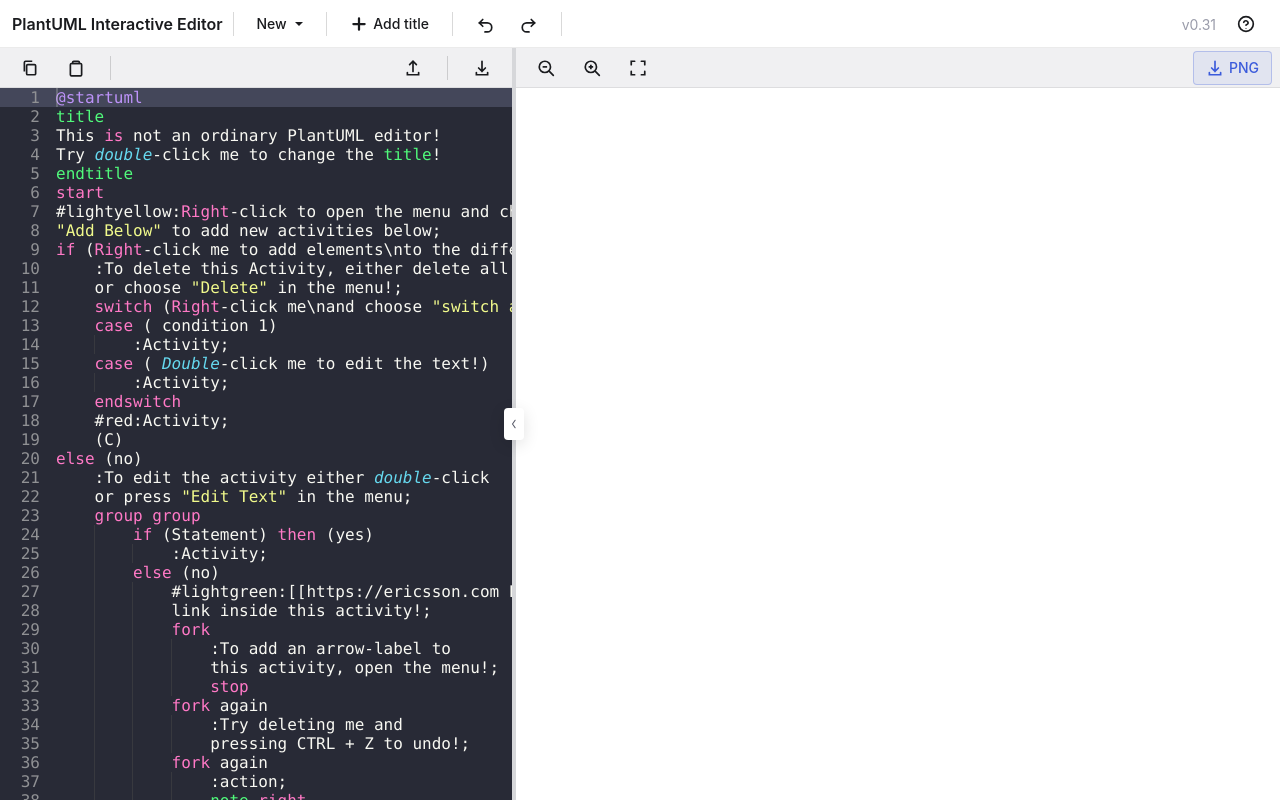
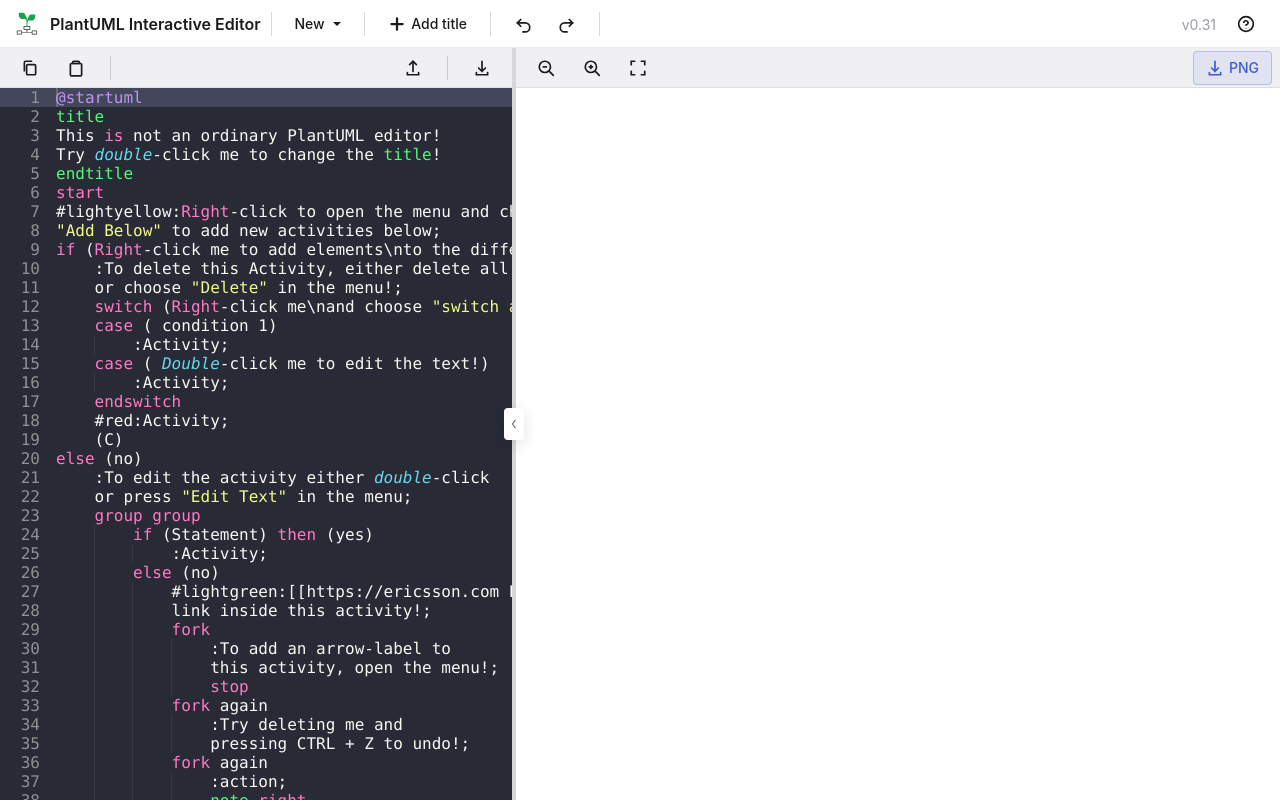
Before and after one commit to Ericsson/PlantUML-Interactive-Editor, a Flask app: page / in a window 1280 px wide. Run offline with Flask 3, Linux system fonts and the light colour scheme; data that the repository does not hold is empty; some libraries are stand-ins or nearby versions.

Commit message:
Add app icon to header, left of title

```diff
--- a/src/plantuml_gui/static/css/toolbars.css
+++ b/src/plantuml_gui/static/css/toolbars.css
@@ -26,6 +26,14 @@
     align-items: center;
     padding: 0 8px;
     gap: 2px;
+}
+
+/* ===== App Icon ===== */
+.app-icon {
+    width: 30px;
+    height: 30px;
+    margin-right: 8px;
+    flex-shrink: 0;
 }
 
 /* ===== App Name ===== */
--- a/src/plantuml_gui/templates/index.html
+++ b/src/plantuml_gui/templates/index.html
@@ -64,6 +64,7 @@ SOFTWARE.
   <div class="app-shell">
     <!-- Global Bar -->
     <div class="global-bar">
+      <img src="static/favicon.svg" alt="" class="app-icon">
       <span class="app-name">PlantUML Interactive Editor</span>
       <span class="toolbar-sep"></span>
       <div class="btn-group" role="group">
```
